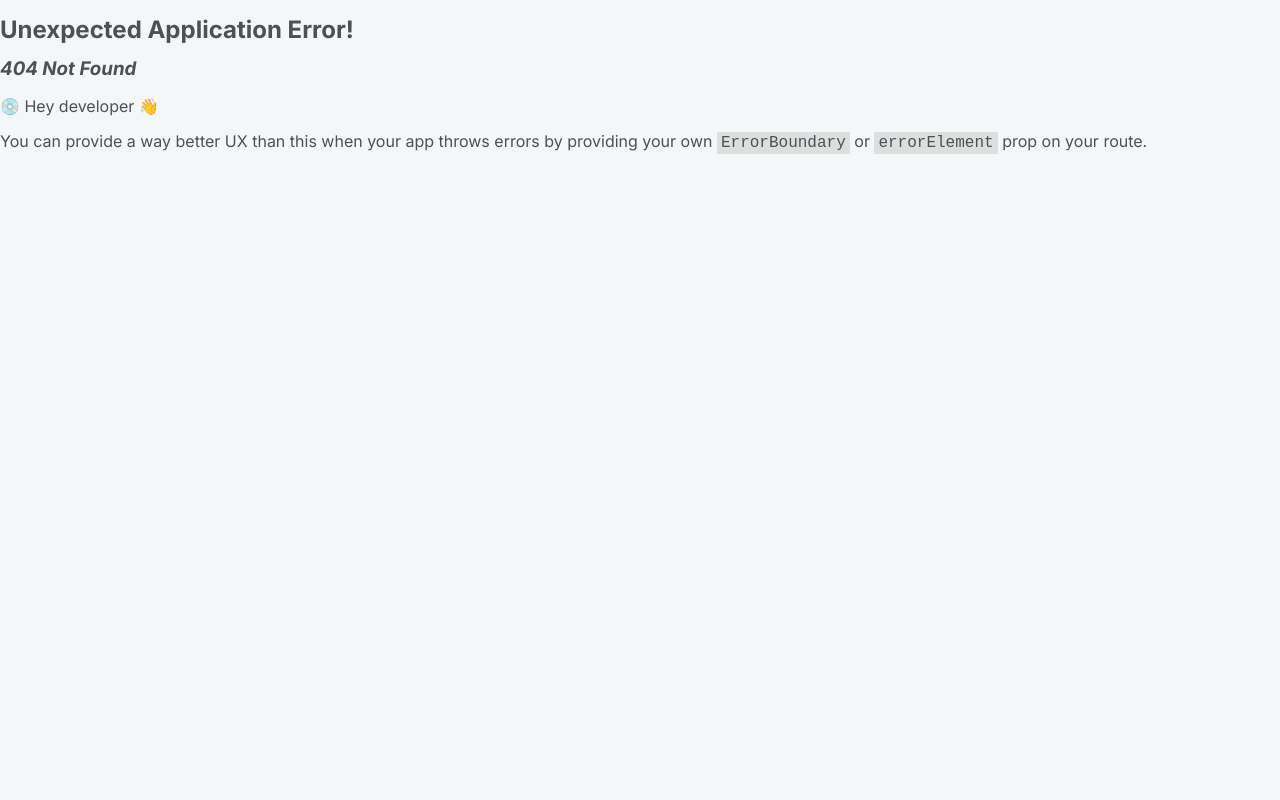
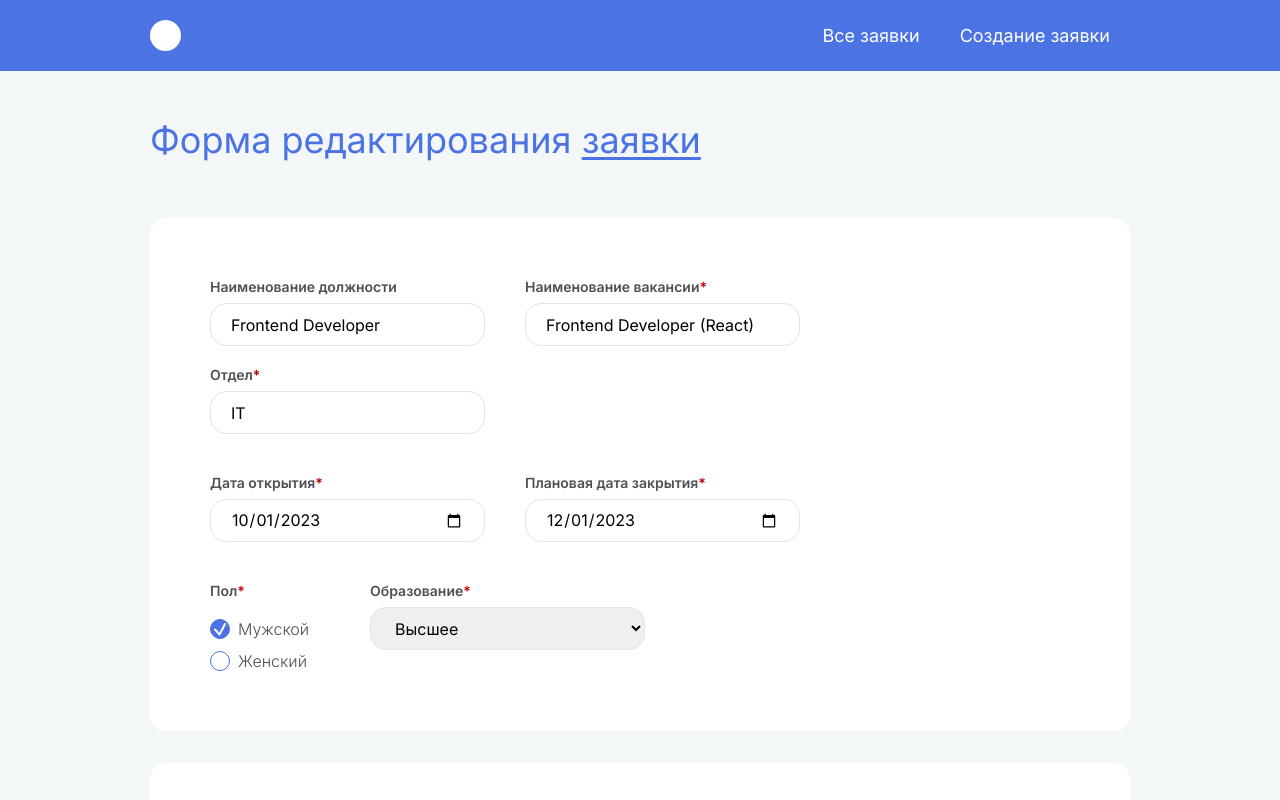
Before and after one commit to JepardMay/vacancy-forms, a React (Vite) app: page /edit/1 in a window 1280 px wide. Before the commit this address had no page. Shown: the top 800 px of the page. Built offline with nearby package versions, Linux system fonts and the light colour scheme.

Commit message:
Add edit form scenario

```diff
--- a/src/App.tsx
+++ b/src/App.tsx
@@ -20,7 +20,7 @@ const router = createBrowserRouter([
     />,
   },
   {
-    path: '/edit:id',
+    path: '/edit/:id',
     element: <FormPage
       title="Редактирование заявки"
       header={
--- a/src/components/FormPage.tsx
+++ b/src/components/FormPage.tsx
@@ -1,4 +1,7 @@
+import { useState, useEffect } from 'react';
+import { useParams } from 'react-router-dom';
 import { ApplicationData } from '../models';
+import { fetchData } from '../utils/fetchData';
 
 import Page from './Page';
 import VacancyForm from './VacancyForm';
@@ -11,7 +14,33 @@ interface Props {
 }
 
 const FormPage = ({ title, header = title }: Props) => {
-  const initialValues: ApplicationData = {
+  const { id } = useParams<{ id: string }>();
+
+  const [initialValues, setInitialValues] = useState<ApplicationData | null>(null);
+  const [loading, setLoading] = useState(false);
+
+  useEffect(() => {
+    const loadData = async () => {
+      setLoading(true);
+      try {
+        const data: ApplicationData[] = await fetchData();
+        const vacancy = data.find((item) => item.id === parseInt(id as string));
+        if (vacancy) {
+          setInitialValues(vacancy);
+        } else {
+          console.error('Вакансия не найдена');
+        }
+      } catch (error) {
+        console.error('Ошибка загрузки данных:', error);
+      } finally {
+        setLoading(false);
+      }
+    };
+
+    if (id) {
+      loadData();
+    } else {
+      setInitialValues({
         id: undefined,
         jobTitle: '',
         vacancyName: '',
@@ -34,18 +63,38 @@ const FormPage = ({ title, header = title }: Props) => {
         candidateRequirements: '',
         advantages: '',
         weOffer: '',
+      });
+    }
+  }, [id]);
+
+  if (loading) {
+    return <div>Загрузка...</div>;
+  }
+
+  if (!initialValues) {
+    return <div>Данные не загружены</div>;
+  }
+
+  const setTitle = () => {
+    if (loading) return 'Загрузка...';
+    if (!initialValues) return 'Данные не загружены';
+    else return header;
   };
 
   const handleSubmit = (values: ApplicationData) => {
+    if (id) {
+      console.log('Редактирование вакансии:', values);
+    } else {
       console.log('Создание вакансии:', values);
+    }
   };
 
   return (
     <Page title={ title }>
       <SectionContainer>
         <Container>
-          <Title>{ header }</Title>
-          <VacancyForm initialValues={ initialValues } onSubmit={handleSubmit} />
+          <Title>{ setTitle() }</Title>
+          { (!loading && initialValues) && <VacancyForm initialValues={ initialValues } onSubmit={ handleSubmit } /> }
         </Container>
       </SectionContainer>
     </Page>
```
Lines whose indentation alone changed are shown as unchanged.
